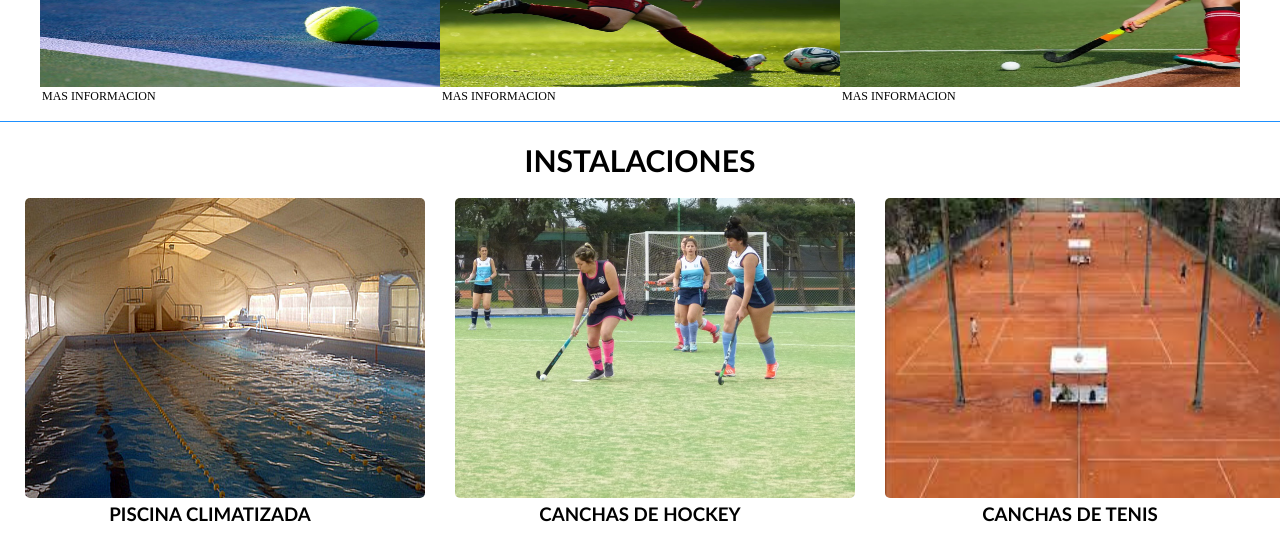
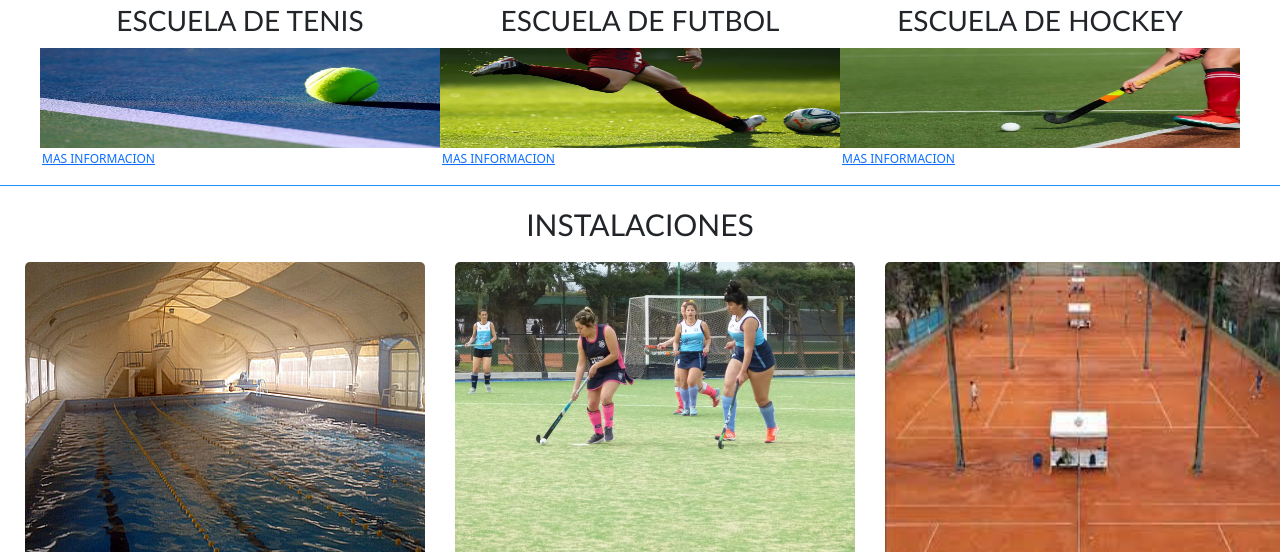
Before and after one commit to PepeFrego/Work, a plain HTML site: page index.html in a window 1280 px wide. Shown: the part 674-1226 px from the top of the page. Drawn offline with nearby package versions, Linux system fonts and the light colour scheme.

Commit message:
added bootstrap a los otros html

```diff
--- a/index.html
+++ b/index.html
@@ -6,6 +6,7 @@
     <meta name="viewport" content="width=device-width, initial-scale=1.0">
     <title>Liga de Padres de Familia</title>
     <link rel="stylesheet" href="style.css">
+    <link href="https://cdn.jsdelivr.net/npm/bootstrap@5.2.2/dist/css/bootstrap.min.css" rel="stylesheet" integrity="sha384-Zenh87qX5JnK2Jl0vWa8Ck2rdkQ2Bzep5IDxbcnCeuOxjzrPF/et3URy9Bv1WTRi" crossorigin="anonymous">
 </head>
 <body>
     <header class="header-container">
@@ -100,5 +101,6 @@
         <h4 class="h4-horario">CLUB DE LUNES A DOMINGO: 08:00 - 22:00</h4>
         </article>
     </footer>
+    <script src="https://cdn.jsdelivr.net/npm/bootstrap@5.2.2/dist/js/bootstrap.bundle.min.js" integrity="sha384-OERcA2EqjJCMA+/3y+gxIOqMEjwtxJY7qPCqsdltbNJuaOe923+mo//f6V8Qbsw3" crossorigin="anonymous"></script>
 </body>
 </html>
```
